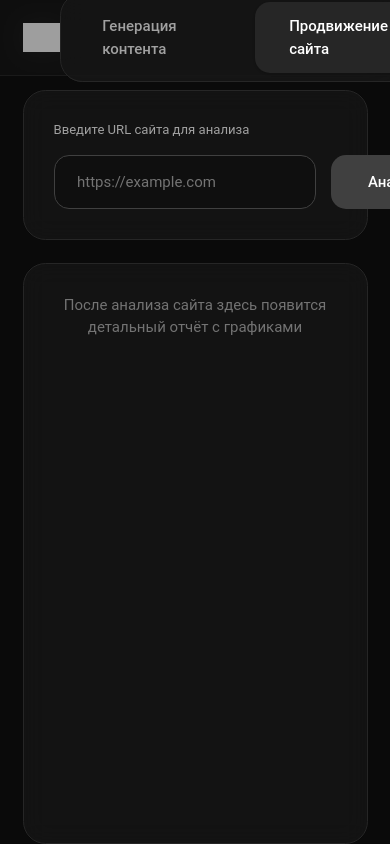
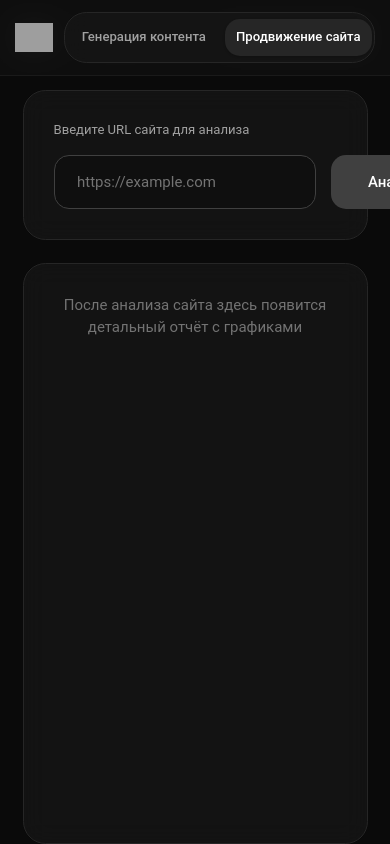
Before and after one commit to AndrewMedvedev/dio-seo-web, a React (Vite) app: page /seo in a window 390 px wide. Shown: the top 844 px of the page. Built offline with nearby package versions, Linux system fonts and the light colour scheme; grey boxes are pictures that could not be loaded.

Commit message:
Ссылки хэдэроа не заходят за его пределы

```diff
--- a/src/components/layout/Header.jsx
+++ b/src/components/layout/Header.jsx
@@ -11,7 +11,7 @@ const Header = () => {
 
   return (
     <header className="fixed top-0 left-0 right-0 z-10 bg-[#0f0f0f]/95 backdrop-blur-md border-b border-neutral-800/50">
-      <div className="flex h-20 lg:h-24 items-center px-6 lg:px-12 max-w-screen-2xl mx-auto">
+      <div className="flex h-20 lg:h-24 items-center gap-3 px-4 sm:px-6 lg:px-12 max-w-screen-2xl mx-auto">
         {/* Логотип слева */}
         <Link to="/" className="flex items-center gap-3 flex-shrink-0">
           <img
@@ -24,14 +24,11 @@ const Header = () => {
           </span>
         </Link>
 
-        {/* Пространство, толкающее кнопки вправо */}
-        <div className="flex-1" />
-
-        {/* Кнопки с увеличенным расстоянием */}
-        <div className="flex items-center gap-12 bg-neutral-900/70 backdrop-blur-md border border-neutral-800 rounded-3xl p-2">
+        {/* Кнопки навигации — остаются внутри хедера даже при сильном зуме */}
+        <div className="ml-auto min-w-0 max-w-full flex items-center gap-2 sm:gap-4 lg:gap-8 bg-neutral-900/70 backdrop-blur-md border border-neutral-800 rounded-3xl p-1.5 sm:p-2">
           <Link
             to="/generate/content"
-            className={`px-9 py-3.5 rounded-2xl text-base font-medium transition-all ${
+            className={`px-3 sm:px-5 lg:px-9 py-2.5 sm:py-3.5 rounded-2xl text-sm sm:text-base font-medium transition-all whitespace-nowrap ${
               isContentGen
                 ? "bg-neutral-800 text-white shadow-sm"
                 : "text-neutral-400 hover:text-white hover:bg-neutral-800/50"
@@ -42,7 +39,7 @@ const Header = () => {
 
           <Link
             to="/seo"
-            className={`px-9 py-3.5 rounded-2xl text-base font-medium transition-all ${
+            className={`px-3 sm:px-5 lg:px-9 py-2.5 sm:py-3.5 rounded-2xl text-sm sm:text-base font-medium transition-all whitespace-nowrap ${
               isPromotion
                 ? "bg-neutral-800 text-white shadow-sm"
                 : "text-neutral-400 hover:text-white hover:bg-neutral-800/50"
@@ -52,8 +49,6 @@ const Header = () => {
           </Link>
         </div>
 
-        {/* Небольшой отступ справа */}
-        <div className="w-6 lg:w-12 flex-shrink-0" />
       </div>
     </header>
   );
--- a/src/components/seo.jsx
+++ b/src/components/seo.jsx
@@ -378,7 +378,7 @@ export default function PromotionPage() {
           <div className="flex-1 flex flex-col gap-6">
             {/* Ввод URL / Переключение истории */}
             <div className="bg-neutral-900/70 backdrop-blur-md border border-neutral-800 rounded-3xl p-8 shrink-0">
-              {!showHistory && (
+                {!showHistory && (
                 <>
                   <p className="text-neutral-400 text-sm mb-4">
                     Введите URL сайта для анализа
@@ -432,6 +432,7 @@ export default function PromotionPage() {
                     <h2 className="text-2xl font-bold flex items-center gap-3">
                       <History className="text-red-400" /> История генераций
                     </h2>
+                    <span className="text-sm text-neutral-500">Моковые данные</span>
                   </div>
 
                   {MOCK_CONTENT_HISTORY.map((historyItem) => (
```
